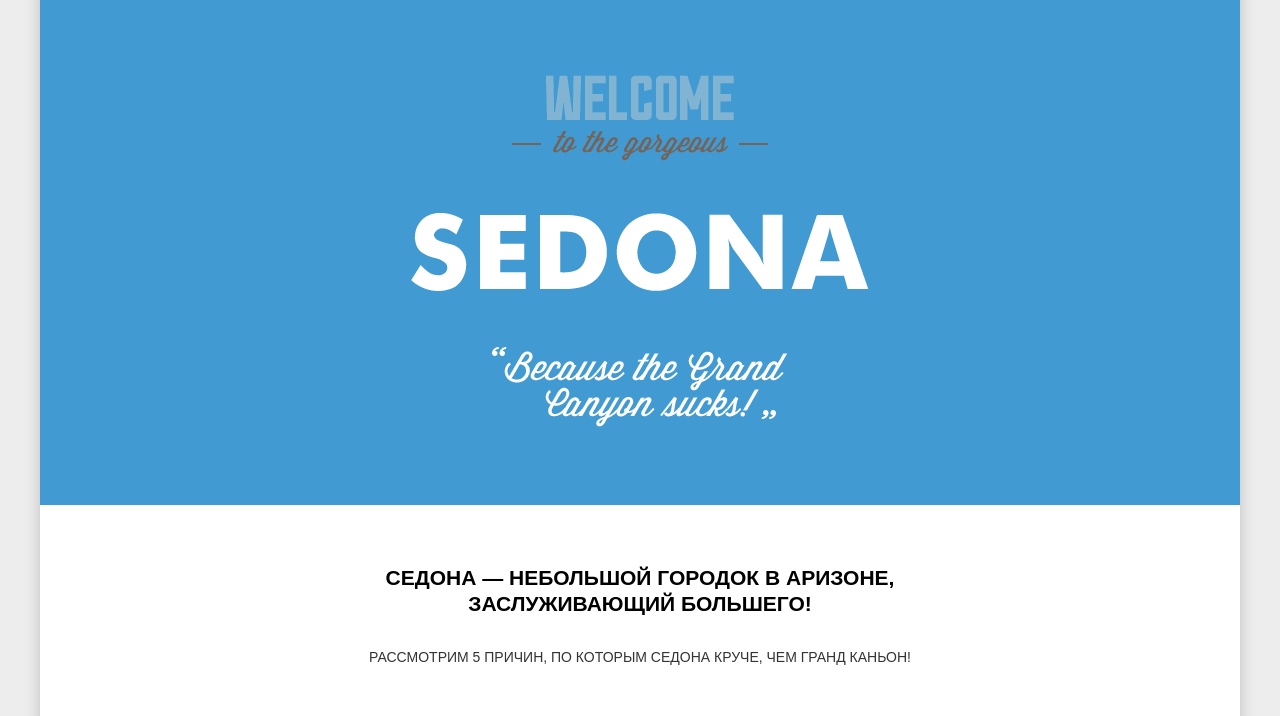
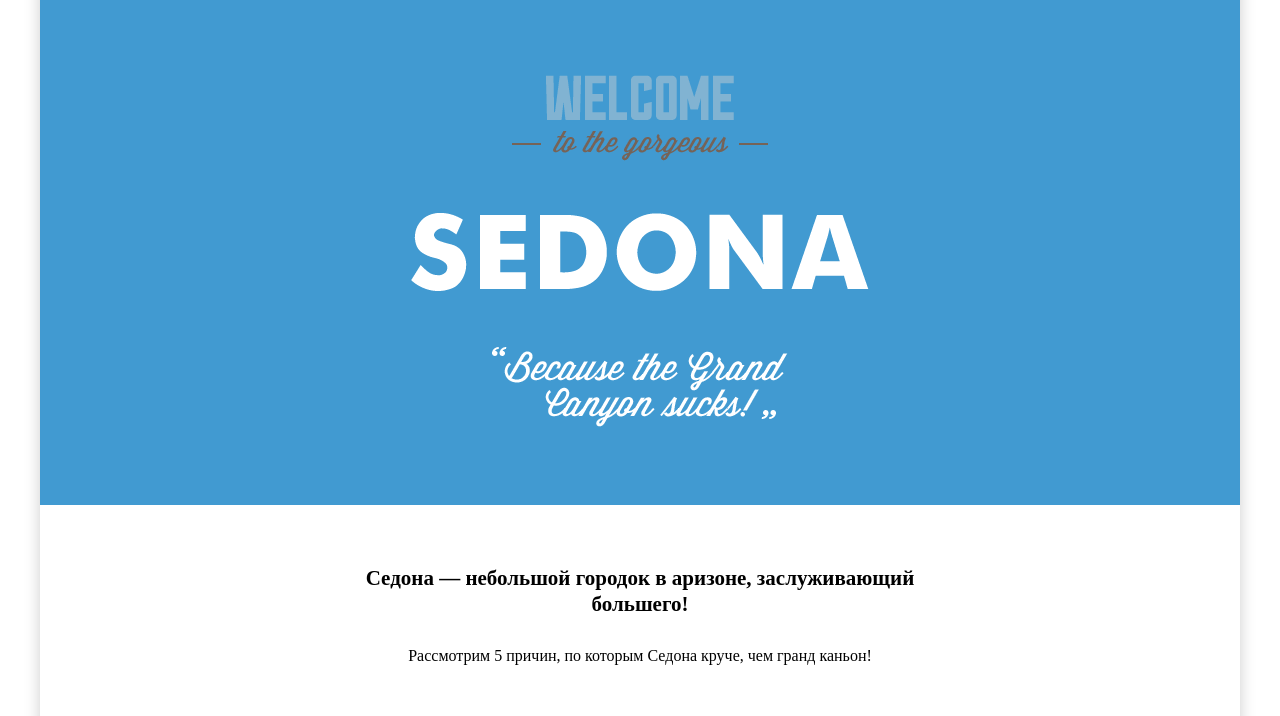
Before and after one commit to ooPASHAoo/sedona, a website: page src/index.html in a window 1280 px wide. Shown: the part 59-775 px from the top of the page. Drawn offline with Linux system fonts and the light colour scheme.

Commit message:
remove .page__shadow | add box-shadow for body

```diff
--- a/src/index.html
+++ b/src/index.html
@@ -6,7 +6,6 @@
     <link rel="stylesheet" href="css/style.css">
 </head>
 <body class="page">
-<div class="page__shadow">
 <header class="main-nav page__block">
     <nav class="main-nav__inner main-nav__clearfix">
         <ul class="main-nav__list main-nav__list--left">
@@ -103,6 +102,5 @@
         <img class="main-footer__copyright-logo" src="img/copyright__logo.png">
     </div>
 </footer>
-</div>
 </body>
 </html>
--- a/src/scss/blocks/page.scss
+++ b/src/scss/blocks/page.scss
@@ -1,14 +1,14 @@
-.page {
-  background-color: #EDEDED;
+.html {
   color: #333333;
   font: 14px/21px "PT Sans", sans-serif;
   text-transform: uppercase;
+  background-color: #EDEDED;
+}
 
-  &__shadow {
-    box-shadow: 0 5px 15px 0 rgba(0, 0, 0, 0.2);
-    width: $page-width;
-    margin: 0 auto;
-  }
+.page {
+  box-shadow: 0 5px 15px 0 rgba(0, 0, 0, 0.2);
+  width: $page-width;
+  margin: 0 auto;
 
   &__block {
   }
```
Also changed, not shown: src/css/style.css. Lines whose indentation alone changed are shown as unchanged.
